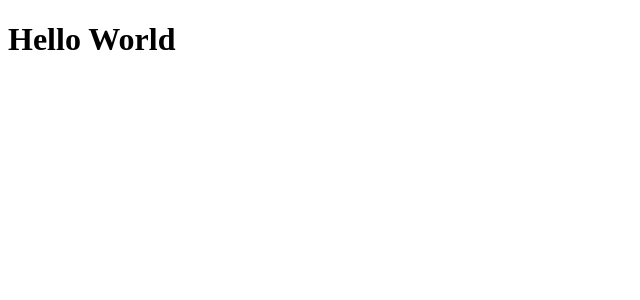
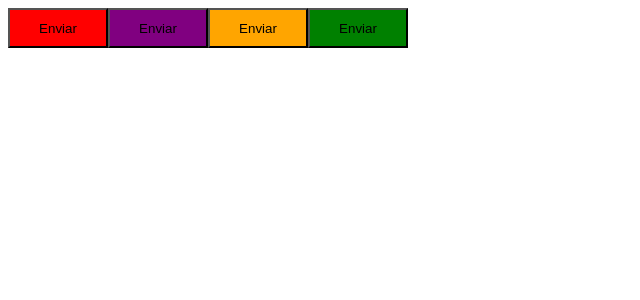
Before and after one commit to lucasmgsilva/ignite-timer, a React (Vite) app: page / in a window 1280 px wide. Shown: the top 300 px of the page, without its empty margins (0-640 px from the left). Built offline with nearby package versions, Linux system fonts and the light colour scheme.

Commit message:
Styled components

```diff
--- a/package.json
+++ b/package.json
@@ -9,11 +9,13 @@
   },
   "dependencies": {
     "react": "^18.0.0",
-    "react-dom": "^18.0.0"
+    "react-dom": "^18.0.0",
+    "styled-components": "^5.3.5"
   },
   "devDependencies": {
     "@types/react": "^18.0.0",
     "@types/react-dom": "^18.0.0",
+    "@types/styled-components": "^5.1.25",
     "@vitejs/plugin-react": "^1.3.0",
     "typescript": "^4.6.3",
     "vite": "^2.9.9"
--- a/src/App.tsx
+++ b/src/App.tsx
@@ -1,5 +1,12 @@
+import { Button } from "./components/Button";
+
 export function App() {
   return (
-    <h1>Hello World</h1>
+    <>
+      <Button variant="danger"/>
+      <Button variant="primary"/>
+      <Button variant="secondary"/>
+      <Button variant="success"/>
+    </>
   )
 }
--- /dev/null
+++ b/src/components/Button.styles.ts
@@ -0,0 +1,26 @@
+import styled, { css } from "styled-components";
+
+export type ButtonVariant = 'primary' | 'secondary' | 'danger' | 'success';
+
+interface ButtonContainerProps {
+    variant: ButtonVariant;
+}
+
+const buttonVariants = {
+    primary: 'purple',
+    secondary: 'orange',
+    danger: 'red',
+    success: 'green'
+}
+
+export const ButtonContainer = styled.button<ButtonContainerProps>`
+    width: 100px;
+    height: 40px;
+
+    ${props => {
+        return css`
+            background-color: ${buttonVariants[props.variant]};
+        `
+    }}
+
+`
--- /dev/null
+++ b/src/components/Button.tsx
@@ -0,0 +1,9 @@
+import { ButtonContainer, ButtonVariant } from './Button.styles';
+
+interface ButtonProps {
+    variant?: ButtonVariant;
+}
+
+export function Button({variant = 'primary'}: ButtonProps){
+    return <ButtonContainer variant={variant}>Enviar</ButtonContainer>
+}
```
Also changed, not shown: src/main.tsx (line endings or trailing spaces), 1 other file (tests, documents, lock files or other folders).
